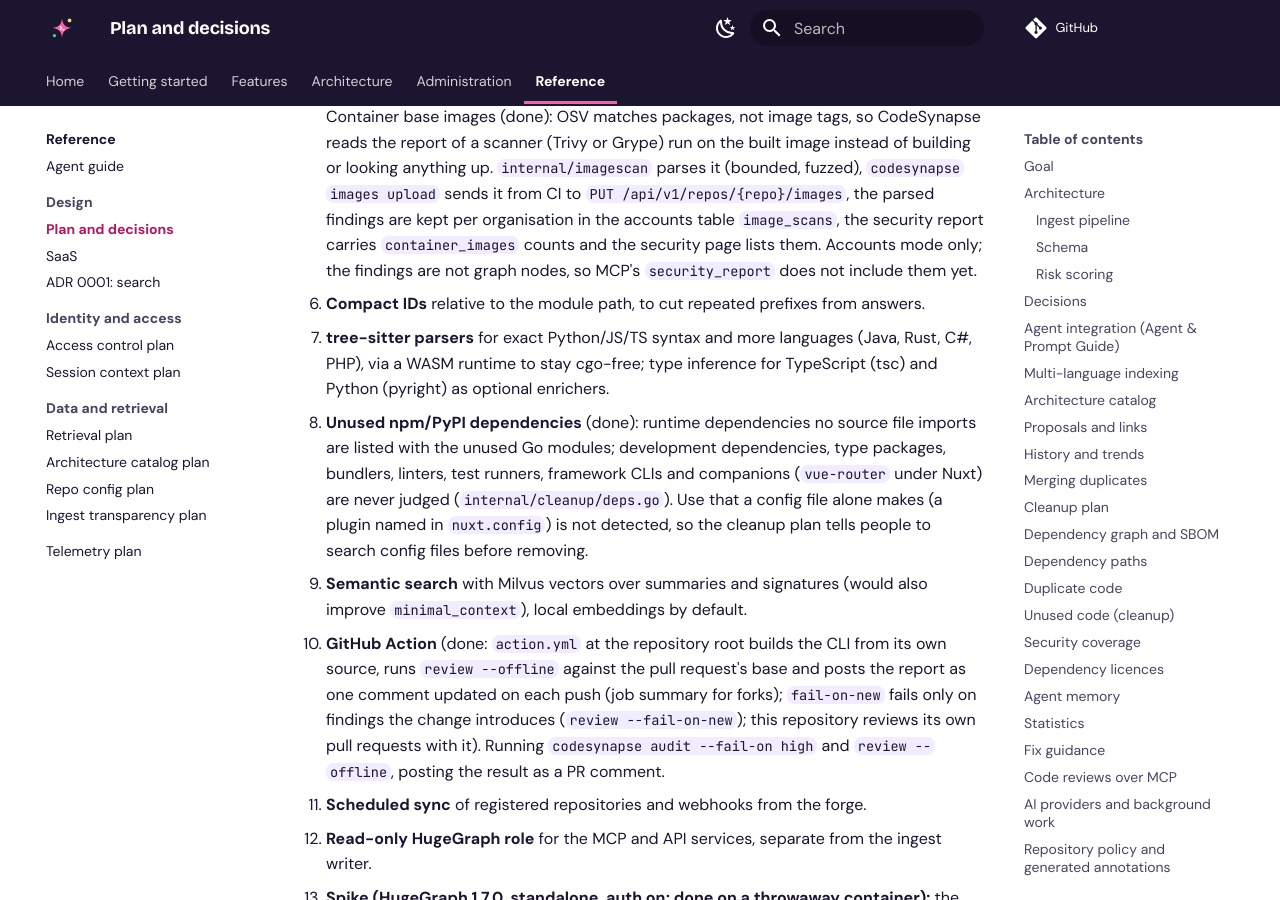
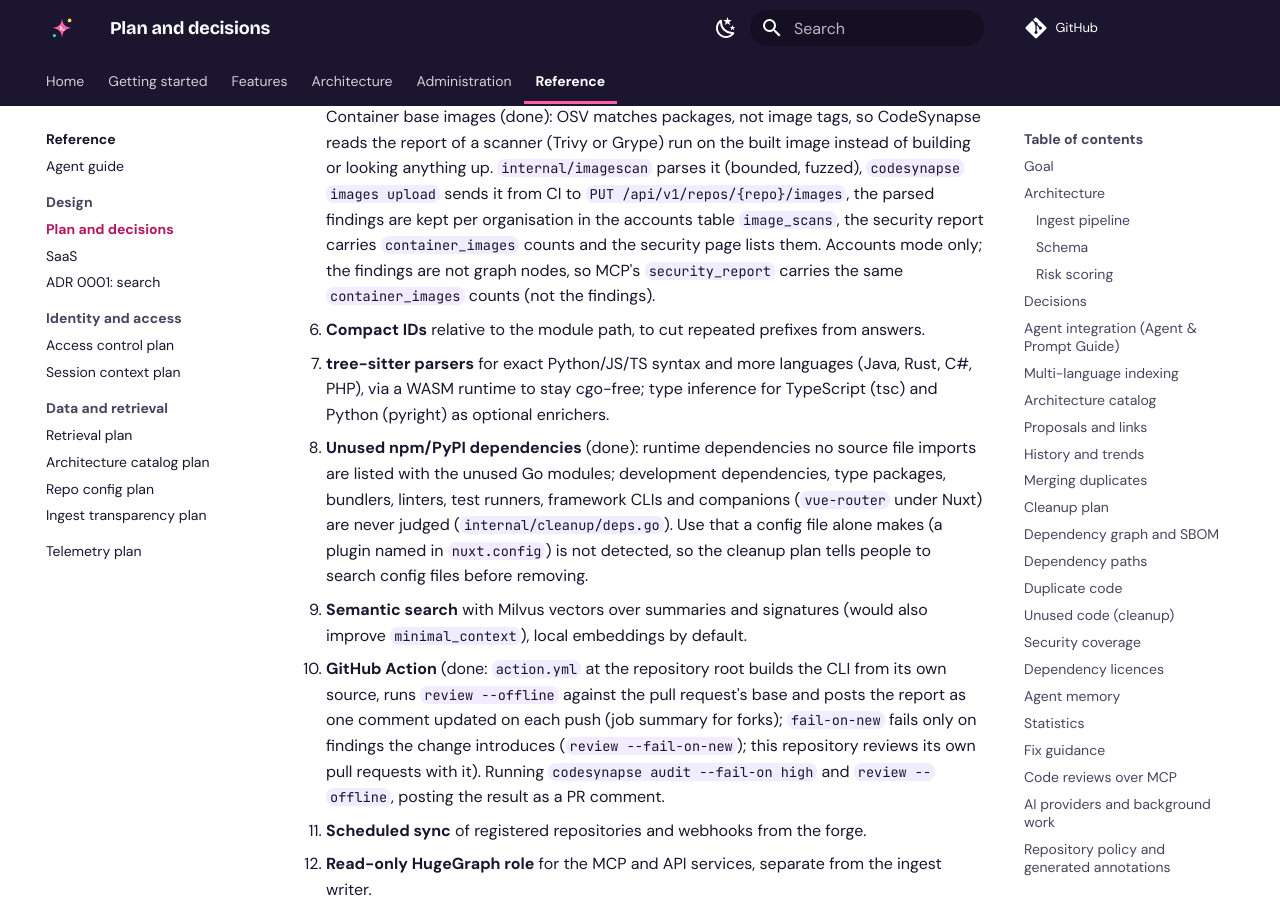
Before and after one commit to astrona-io/codesynapse, an MkDocs documentation site: the page built from docs/PLAN.md, in a window 1280 px wide and 900 px high, scrolled down 20742 px. Built offline with MkDocs 1.6.1 and Material for MkDocs 9.7.7, drawn with Linux system fonts in a browser that asks for light colours; comment, search, counter and statistics services are not loaded.

Commit message:
docs(plan): security_report carries image scan counts (#312)
Signed-off-by: Paris Nakita Kejser <hi@pnk.sh>

```diff
--- a/docs/PLAN.md
+++ b/docs/PLAN.md
@@ -304,7 +304,7 @@
    - **Incremental publication (done):** every node vertex carries `content_hash` and `edges_hash`. `ReplaceRepo` reads them under the repository's stage lease and writes only new and changed nodes (in place, so edges into them survive), the outgoing edges that changed, and removals, in one transaction (`internal/store/hugegraphstore/delta.go`). It falls back to the full write when nothing is stored, when more than half the nodes changed, or when the stored state is not what was read. A real one-file edit publishes 3 nodes and 5 edges in 2.7 s instead of a full rewrite. The store contract checks successive publications against the in-memory reference. Two sources of run-to-run noise were fixed with it: duplicate module versions now resolve deterministically (direct first, then the highest version), and Helm template summaries are sorted.
    - **Following the checkout (done):** `codesynapse ingest --watch` re-indexes when the git working tree changes (HEAD and every changed file's size and modification time, polled, published once a change held for one interval), and `codesynapse git-hook install` writes a post-commit hook that re-indexes in the background (one run at a time, commits during a run picked up by its next round, rebases skipped; store settings from the committing shell's environment, never the hook file). Both are for a CLI that reaches HugeGraph itself; in `just up` HugeGraph stays inside compose, where the server syncs from the remote; agents see uncommitted edits through the bridge only when they opt in (`CODESYNAPSE_BRIDGE_WORKTREE=true`), since those answers are neither audited nor counted.
    - **Fixed cost per publish (done):** the repository's stage head carries a publication generation (the run that committed last). The process that published last keeps the hashes it committed (up to 32 repositories) and, when the lease shows the same generation, plans the delta from them instead of reading every node's hashes back; the delta commit then checks the generation instead of counting the repository's nodes. Another process publishing, a deletion (which clears the generation first) or a failed attempt makes it read again. Stores written before the generation existed keep the read and the count until their next publication. Re-extracting only changed packages saves little while the whole module type-checks in about 3.5 s, so it waits until a repository makes it matter.
-2. **More ecosystems for CVEs:** Maven `pom.xml` (done: direct dependencies with a resolvable version; the transitive tree needs Maven itself), Cargo and Composer (done). Container base images (done): OSV matches packages, not image tags, so CodeSynapse reads the report of a scanner (Trivy or Grype) run on the built image instead of building or looking anything up. `internal/imagescan` parses it (bounded, fuzzed), `codesynapse images upload` sends it from CI to `PUT /api/v1/repos/{repo}/images`, the parsed findings are kept per organisation in the accounts table `image_scans`, the security report carries `container_images` counts and the security page lists them. Accounts mode only; the findings are not graph nodes, so MCP's `security_report` does not include them yet.
+2. **More ecosystems for CVEs:** Maven `pom.xml` (done: direct dependencies with a resolvable version; the transitive tree needs Maven itself), Cargo and Composer (done). Container base images (done): OSV matches packages, not image tags, so CodeSynapse reads the report of a scanner (Trivy or Grype) run on the built image instead of building or looking anything up. `internal/imagescan` parses it (bounded, fuzzed), `codesynapse images upload` sends it from CI to `PUT /api/v1/repos/{repo}/images`, the parsed findings are kept per organisation in the accounts table `image_scans`, the security report carries `container_images` counts and the security page lists them. Accounts mode only; the findings are not graph nodes, so MCP's `security_report` carries the same `container_images` counts (not the findings).
 3. **Compact IDs** relative to the module path, to cut repeated prefixes from answers.
 4. **tree-sitter parsers** for exact Python/JS/TS syntax and more languages (Java, Rust, C#, PHP), via a WASM runtime to stay cgo-free; type inference for TypeScript (tsc) and Python (pyright) as optional enrichers.
 5. **Unused npm/PyPI dependencies** (done): runtime dependencies no source file imports are listed with the unused Go modules; development dependencies, type packages, bundlers, linters, test runners, framework CLIs and companions (`vue-router` under Nuxt) are never judged (`internal/cleanup/deps.go`). Use that a config file alone makes (a plugin named in `nuxt.config`) is not detected, so the cleanup plan tells people to search config files before removing.
```
